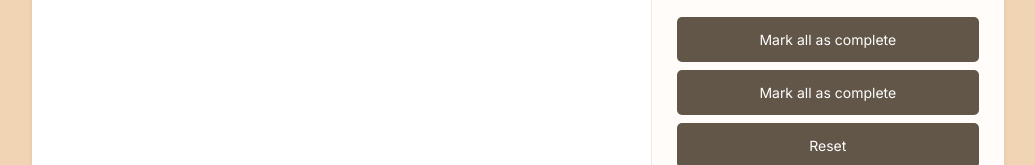
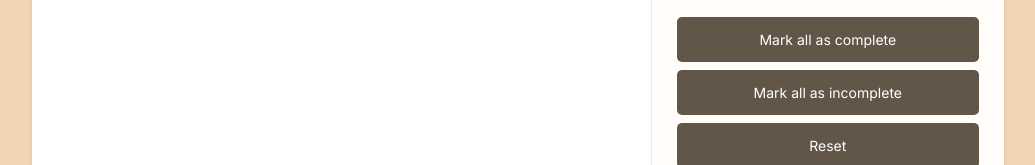
Before and after one commit to marykasp/react-nextjs-projects, a React (Vite) app in the folder trekbag/: page / in a window 1280 px wide. Shown: the part 456-621 px from the top of the page, without its empty margins (122-1157 px from the left). Built offline with nearby package versions, Linux system fonts and the light colour scheme.

Commit message:
Create secondaryButton list to iterate over and create secondary button component

```diff
--- a/trekbag/src/components/ButtonGroup.jsx
+++ b/trekbag/src/components/ButtonGroup.jsx
@@ -1,12 +1,20 @@
 import Button from "./Button";
+
+const secondaryButtons = [
+  "Mark all as complete",
+  "Mark all as incomplete",
+  "Reset",
+  "Remove all items",
+];
 
 const ButtonGroup = () => {
   return (
     <div className="button-group">
-      <Button type="secondary">Mark all as complete</Button>
-      <Button type="secondary">Mark all as complete</Button>
-      <Button type="secondary">Reset</Button>
-      <Button type="secondary">Remove all items</Button>
+      {secondaryButtons.map((buttonText) => (
+        <Button type="secondary" key={buttonText}>
+          {buttonText}
+        </Button>
+      ))}
     </div>
   );
 };
```
